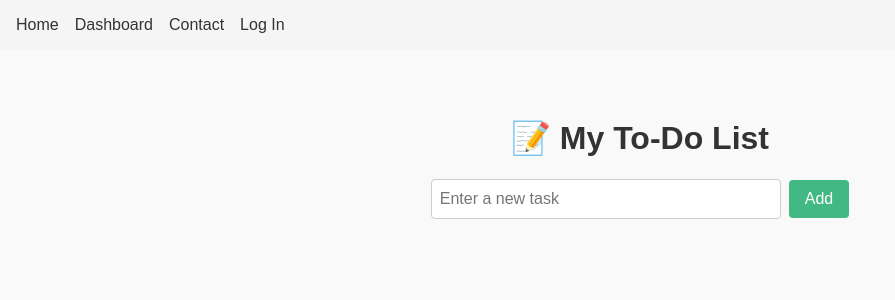
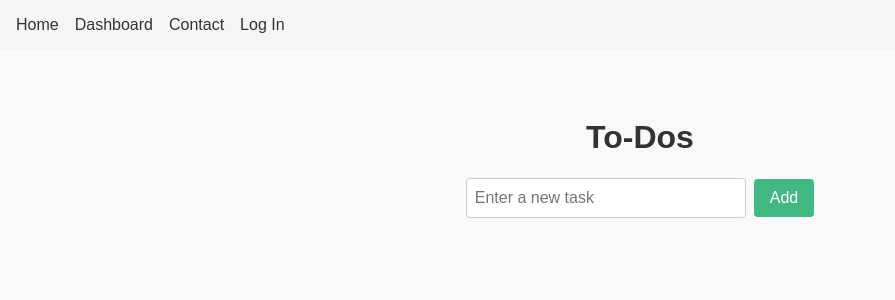
Before and after one commit to ChrisRoland/V-Contact, a Vue app: page /todo in a window 1280 px wide. Shown: the top 300 px of the page, without its empty margins (0-895 px from the left). Built offline with nearby package versions, Linux system fonts and the light colour scheme.

Commit message:
feat: update

```diff
--- a/src/views/Todo.vue
+++ b/src/views/Todo.vue
@@ -1,6 +1,6 @@
 <template>
   <div class="todo-app">
-    <h1>📝 My To-Do List</h1>
+    <h1>To-Dos</h1>
 
     <form @submit.prevent="addTodo">
       <input
@@ -62,7 +62,8 @@ function removeTodo(index) {
 
 <style scoped>
 .todo-app {
-  max-width: 500px;
+  max-width: 600px;
+  width: 400px;
   margin: 2rem auto;
   padding: 1rem;
   font-family: sans-serif;
```
